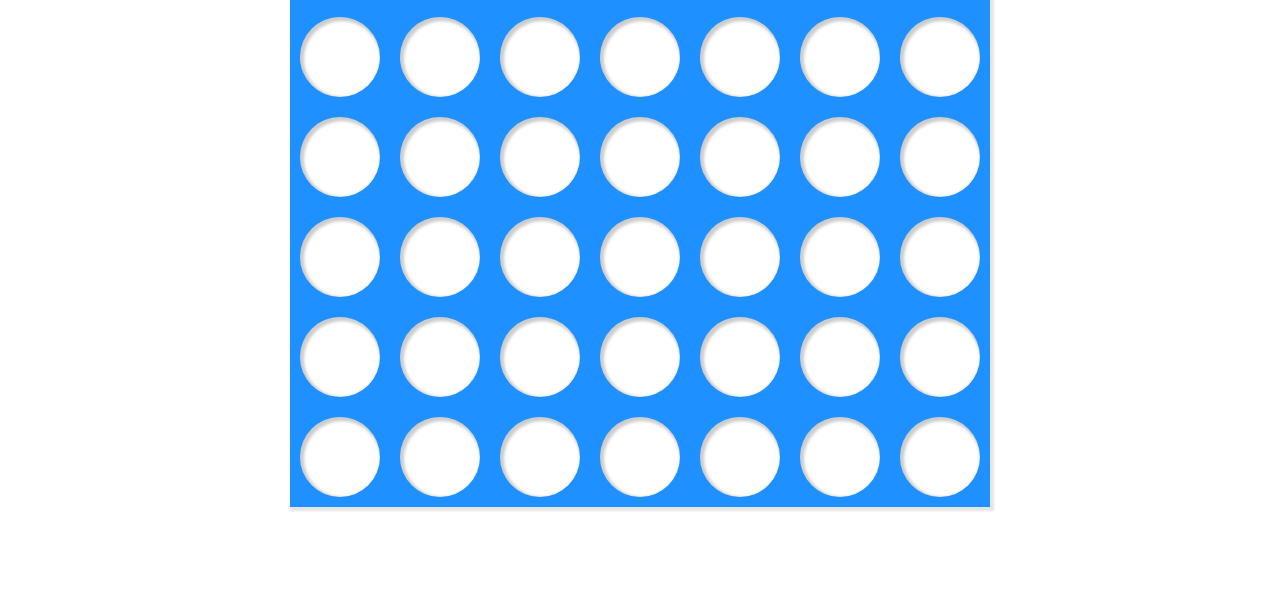
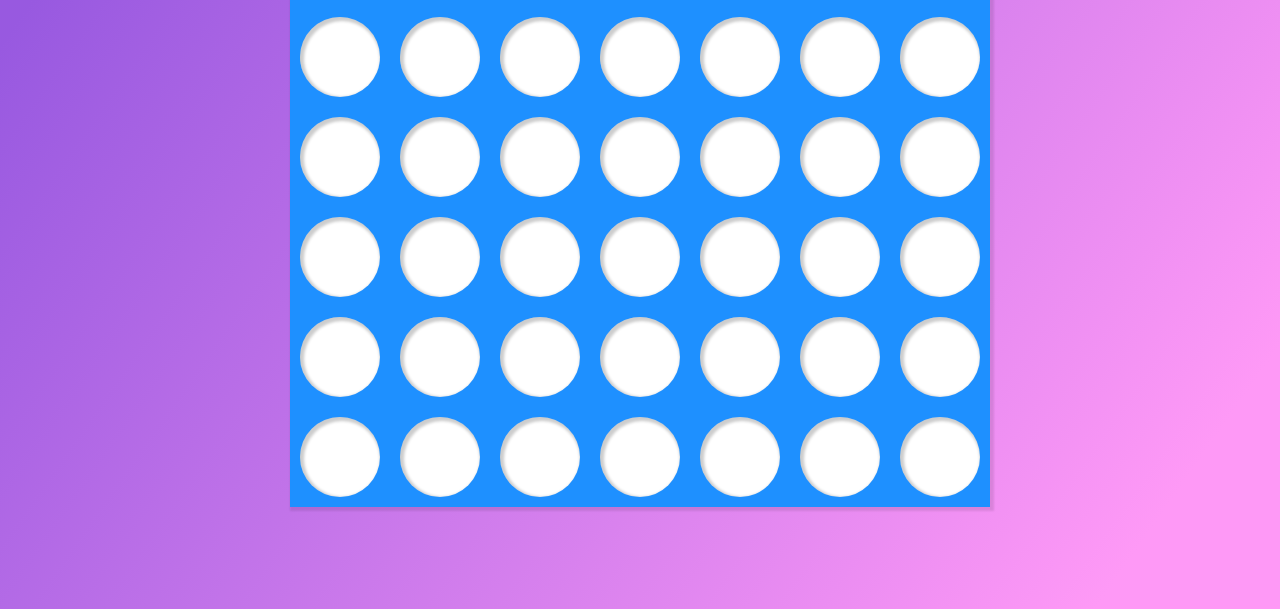
Before and after one commit to AbleLincoln/connect-four, a plain HTML site: page index.html in a window 1280 px wide. Shown: the part 191-800 px from the top of the page. Drawn offline with Linux system fonts and the light colour scheme.

Commit message:
Pretty background
Fixes #6

```diff
--- a/css/main.css
+++ b/css/main.css
@@ -10,4 +10,5 @@ body {
   height: 100vh;
   margin: 0;
   font-family: sans-serif;
+  background: linear-gradient(125deg, rgba(152,89,224,1) 9%, rgba(254,153,246,1) 90%);
 }
```
